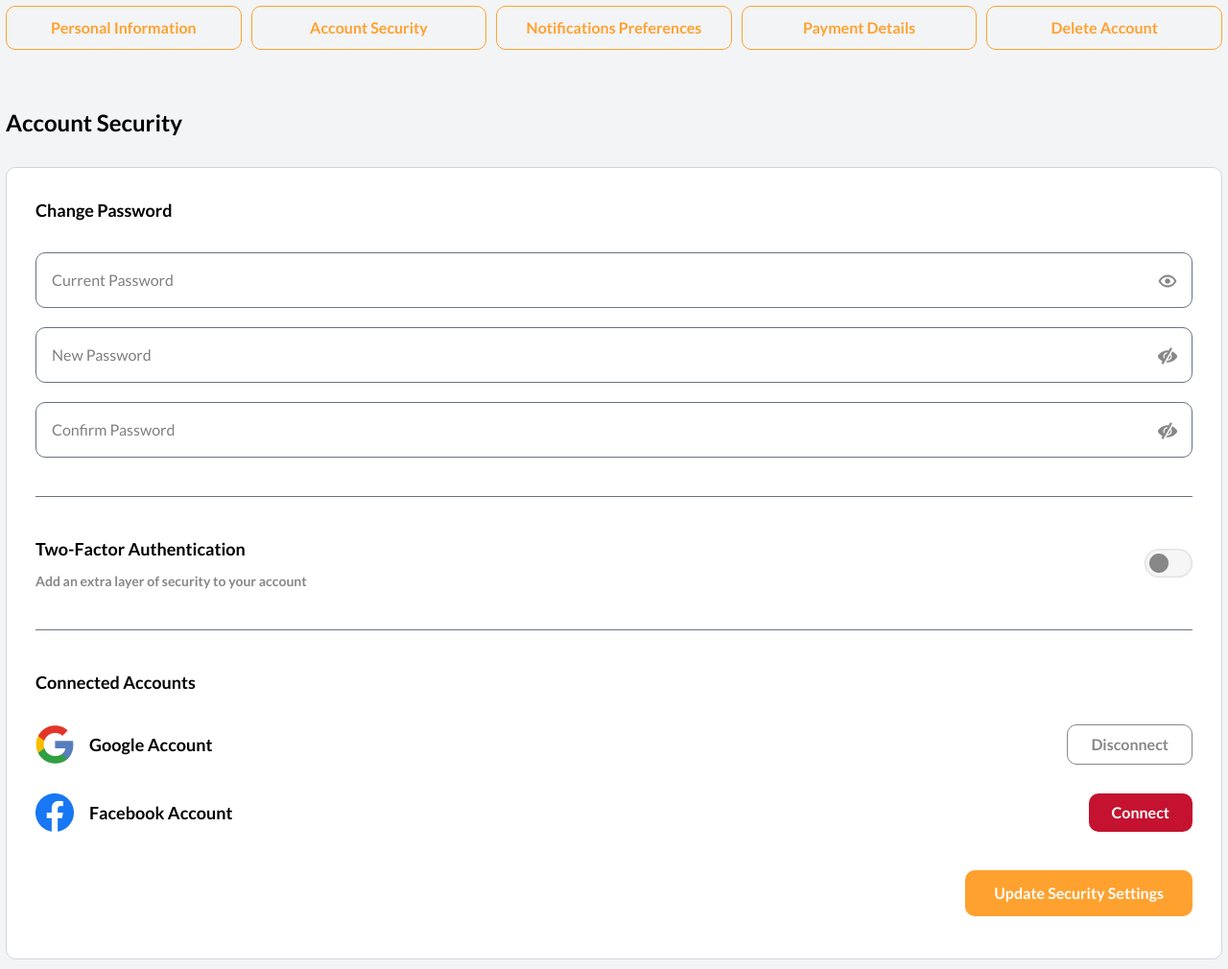
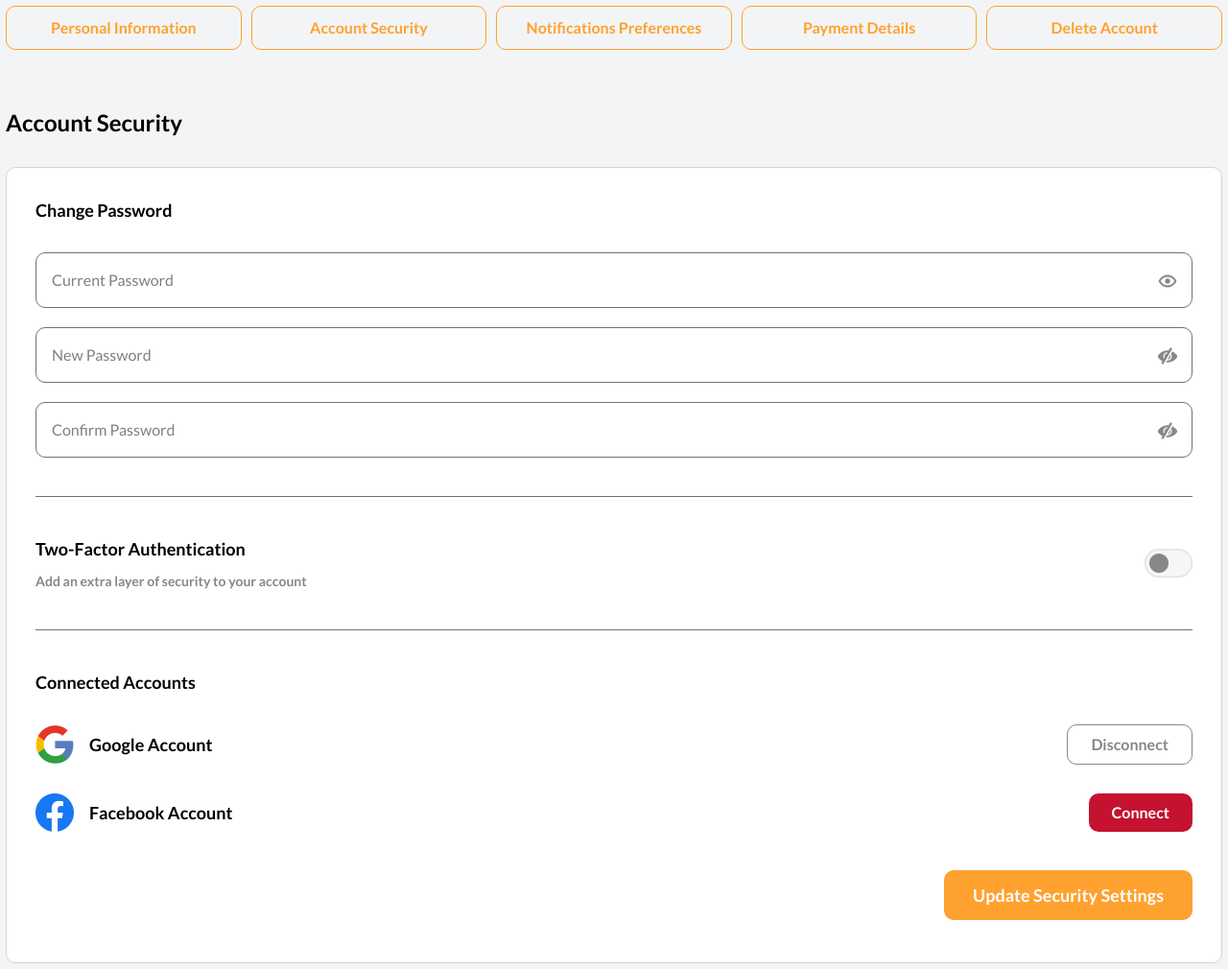
Before and after one commit to huzaifa-ikhlaq/figma-chef-page-2-h, a website: page index.html in a window 1280 px wide. Shown: the whole page at 96% size. Drawn offline with Linux system fonts and the light colour scheme; a web font is replaced by a local one.

Commit message:
font size

```diff
--- a/index.html
+++ b/index.html
@@ -112,7 +112,7 @@
             </div>
              <div class="flex justify-end max-sm:w-full mt-10">
                 <button
-                    class=" max-sm:w-full  text-white text-sm md:text-base 3xl:text-20px font-semibold bg-primary  py-2 px-6 lg:py-3 lg:px-7.5 rounded-r-10   ">Update Security Settings
+                    class=" max-sm:w-full  text-white text-sm md:text-base lg:text-lg 3xl:text-20px font-semibold bg-primary  py-2 px-6 lg:py-3 lg:px-7.5 rounded-r-10   ">Update Security Settings
                 </button>
             </div>
         </div>
```
